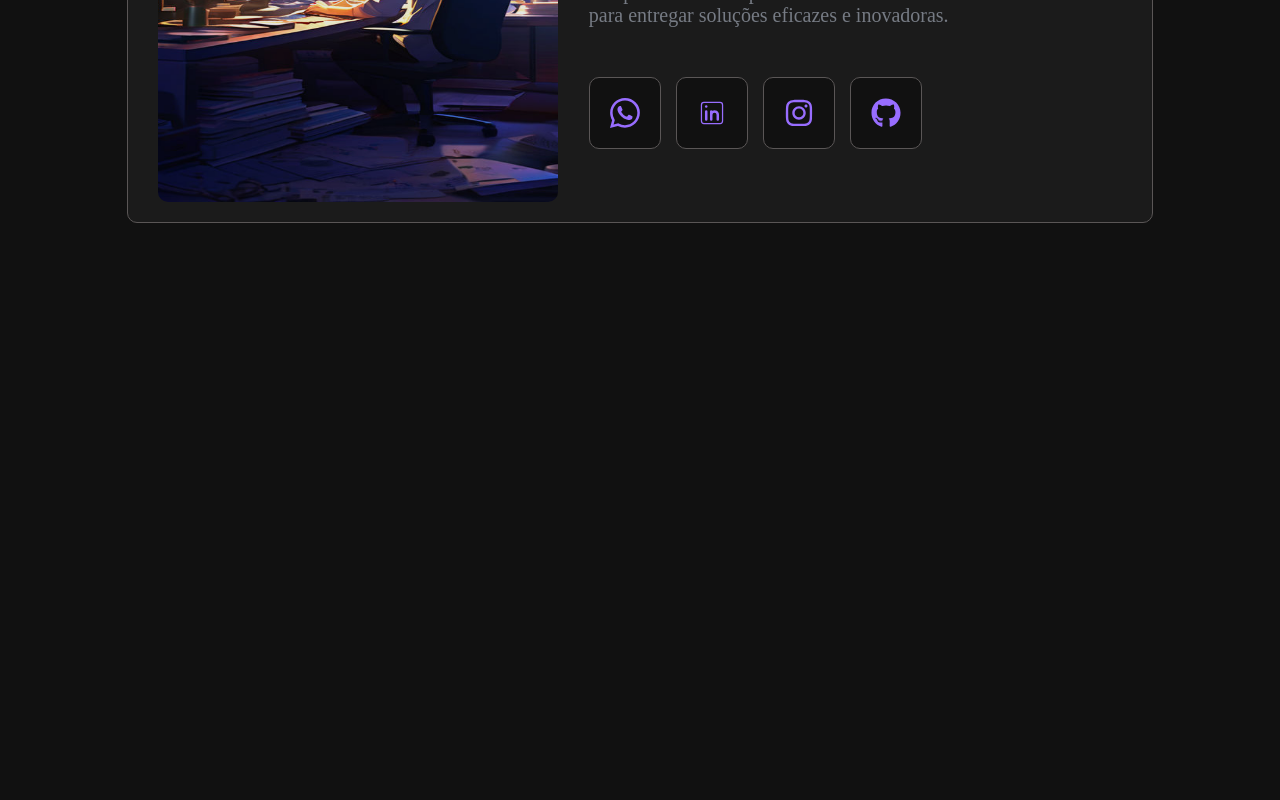
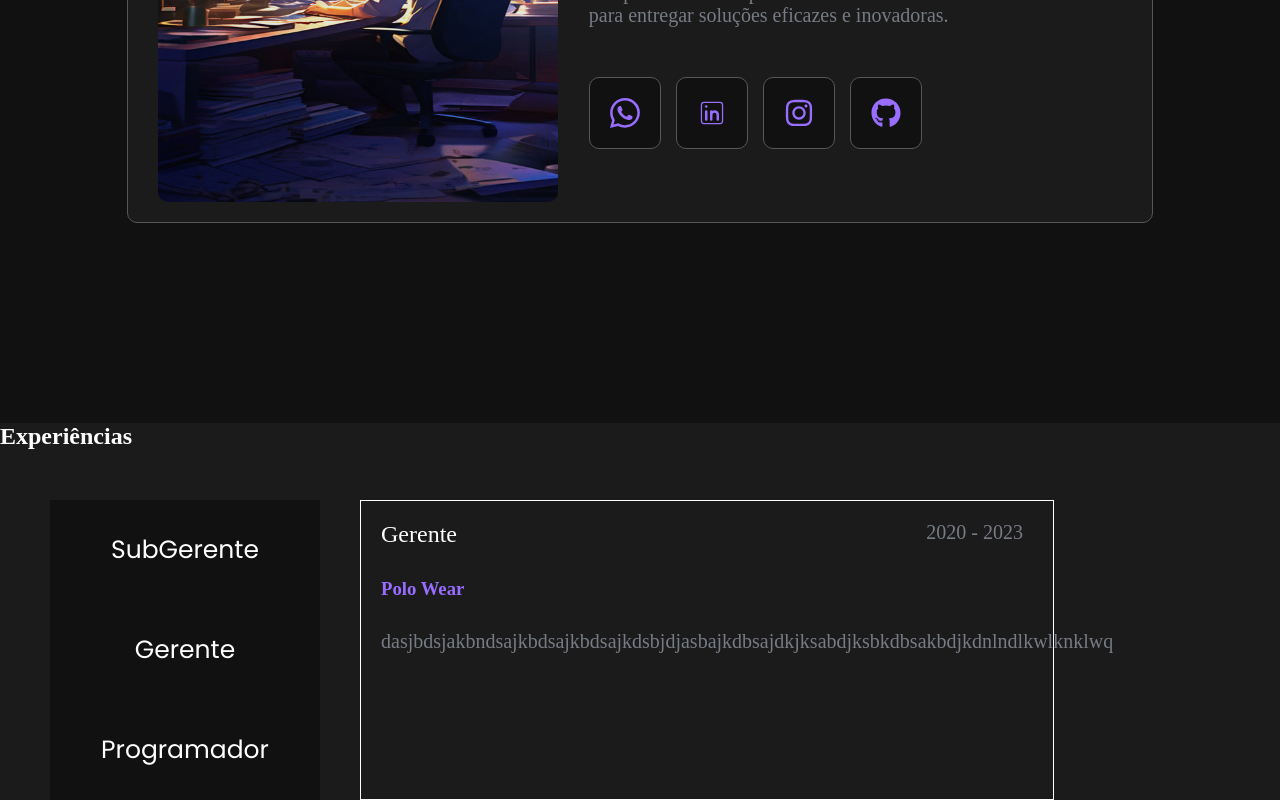
Before and after one commit to petersonfernandocouto/Portfolio, a React (Vite) app: page / in a window 1280 px wide. Shown: the part 1221-2021 px from the top of the page. Before the commit the page ends 1644 px from the top, so only its background shows below. Built offline with nearby package versions, Linux system fonts and the light colour scheme; a web font is replaced by a local one.

Commit message:
Atualização 3.0
Criação de minhas experiências

```diff
--- /dev/null
+++ b/src/Componentes/Experiencia/App.scss
@@ -0,0 +1,69 @@
+section{
+
+    background-color: #1b1b1b;
+
+    .BotaoTexto{
+        display: grid;
+        grid-template-columns: 25% 75%;
+
+
+        .secButton{
+
+            margin-top: 50px;
+            margin-left: 50px;
+            background-color: #1b1b1b;
+
+            button{
+
+                display: block;
+                color: white;
+                background-color: #111111;
+                font-size: 25px;
+                width: 100%;
+                cursor: pointer;
+                border: none;
+                height: 100px;
+
+                &:hover{
+                    color: #986DFF;
+                    border-left: 1px solid #986DFF;
+                }
+            }
+        }
+
+        .expeDes{
+
+            border: 1px solid white;
+            width: 70%;
+            margin-top: 50px;
+            margin-left: 40px;
+            padding-left: 20px;
+            padding-top: 20px;
+
+            .tituloData{
+                display: flex;
+                justify-content: space-between;
+
+                h2{
+                    font-weight: 500;
+                }
+
+                p{
+                    padding-right: 30px;
+                }
+            }
+
+            h3{
+                color: #986DFF;
+                padding-top: 30px;
+                padding-bottom: 30px;;
+            }
+
+            p{
+                color: #767B84;
+                font-size: 20px;
+            }
+        }
+    }
+
+}
--- /dev/null
+++ b/src/Componentes/Experiencia/Expe.jsx
@@ -0,0 +1,49 @@
+import './App.scss'
+
+
+function Experiencias() {
+
+
+    return (
+
+        <section>
+
+                <h1>Experiências</h1>
+
+                <div className='BotaoTexto'>
+
+                        <div className='secButton'>
+
+                            <button>SubGerente</button>
+                            <button>Gerente</button>
+                            <button>Programador</button>
+
+                        </div>
+
+                        <div className='expeDes'>
+
+                            <div className='tituloData'>
+
+                                    <h2>Gerente</h2>
+                                    <p>2020 - 2023</p>
+
+                            </div>
+
+                            <h3>Polo Wear</h3>
+
+                            <p>dasjbdsjakbndsajkbdsajkbdsajkdsbjdjasbajkdbsajdkjksabdjksbkdbsakbdjkdnlndlkwlknklwq</p>
+
+
+
+                        </div>
+
+
+                </div>
+
+
+
+        </section>
+    )
+}
+
+export default Experiencias
--- /dev/null
+++ b/src/Contexto/Context.js
@@ -0,0 +1,6 @@
+import { createContext } from "react";
+
+const Contexto = createContext();
+
+
+export default Contexto;
--- /dev/null
+++ b/src/Contexto/Provider.jsx
@@ -0,0 +1,32 @@
+import Contexto from "./Context";
+//import { useState } from "react";
+
+import PropTypes from "prop-types"; // estava dando erro na props de Provider e então eu instalei ("import PropTypes from "prop-types";") no terminal, isso ajuda a retirar o erro e consegue evitar problemas no futuro
+
+function Provider( {children} ) {
+
+
+    const DescricaoExperiencia = {
+
+
+
+
+    }
+
+
+    return (
+
+        <Contexto.Provider value={DescricaoExperiencia}>
+
+            {children}
+
+        </Contexto.Provider>
+    )
+}
+
+Provider.propTypes = {
+    children: PropTypes.node.isRequired,
+  }; // este codigo ajuda a retirar o erro da props do provider.Explicação está em um dos import's no inicio deste arquivo
+
+
+export default Provider
--- a/src/Home.jsx
+++ b/src/Home.jsx
@@ -2,6 +2,8 @@ import './App.scss'
 import Menu from './Componentes/Menu/Menu'
 import Infor from './Componentes/Informacoes/Info'
 import EU from './Componentes/QmSouEu/EU'
+import Provider from './Contexto/Provider'
+import Experiencias from './Componentes/Experiencia/Expe'
 
 function Home() {
 
@@ -18,6 +20,13 @@ function Home() {
 
         <EU />
 
+          <Provider>
+
+
+                <Experiencias />
+
+          </Provider>
+
     </>
   )
 }
```
